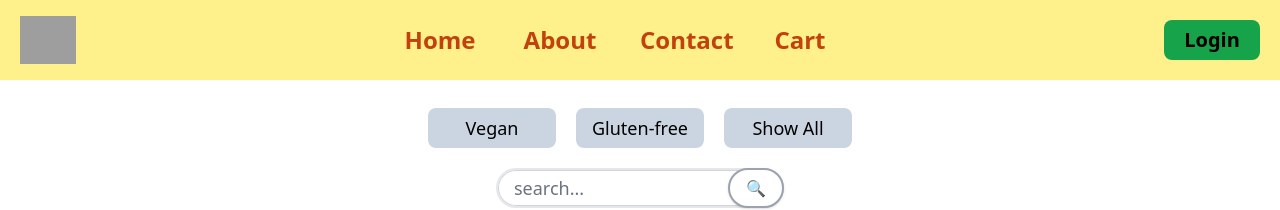
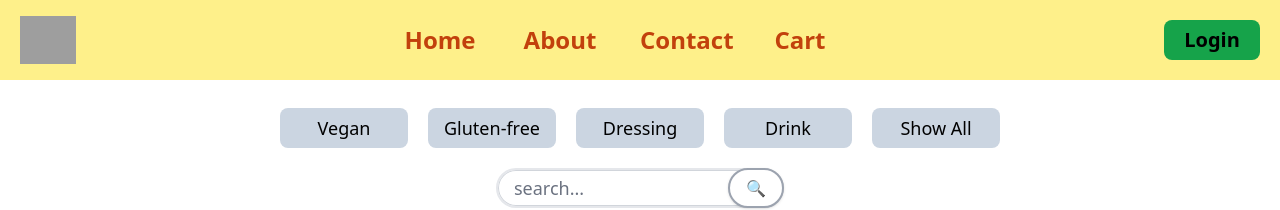
Before and after one commit to Grewal009/pizza-app-frontend, a React (Vite) app: page / in a window 1280 px wide. Shown: the top 210 px of the page. Built offline with nearby package versions, Linux system fonts and the light colour scheme; grey boxes are pictures that could not be loaded.

Commit message:
dressing & drink filter buttons added

```diff
--- a/src/components/Body.jsx
+++ b/src/components/Body.jsx
@@ -51,7 +51,7 @@ const Body = () => {
           className="w-32 h-10 bg-slate-300 rounded-lg text-lg cursor-pointer font-medium  hover:font-bold"
           onClick={() => {
             const filteredItems = pizzaItems.filter(
-              (i) => i.vegetarian == true
+              (i) => i.isvegetarian == true
             );
             setFilteredPizza(filteredItems);
           }}
@@ -62,13 +62,35 @@ const Body = () => {
           className="w-32 h-10 bg-slate-300 rounded-lg text-lg cursor-pointer font-medium hover:font-bold"
           onClick={() => {
             const filteredItems = pizzaItems.filter(
-              (i) => i.glutenFree == true
+              (i) => i.isglutenFree == true
             );
             setFilteredPizza(filteredItems);
           }}
         >
           Gluten-free
         </button>
+
+        <button
+          className="w-32 h-10 bg-slate-300 rounded-lg text-lg cursor-pointer font-medium hover:font-bold"
+          onClick={() => {
+            const filteredItems = pizzaItems.filter(
+              (i) => i.isdressing == true
+            );
+            setFilteredPizza(filteredItems);
+          }}
+        >
+          Dressing
+        </button>
+        <button
+          className="w-32 h-10 bg-slate-300 rounded-lg text-lg cursor-pointer font-medium hover:font-bold"
+          onClick={() => {
+            const filteredItems = pizzaItems.filter((i) => i.isdrink == true);
+            setFilteredPizza(filteredItems);
+          }}
+        >
+          Drink
+        </button>
+
         <button
           className="w-32 h-10 bg-slate-300 rounded-lg text-lg cursor-pointer font-medium hover:font-bold"
           onClick={() => {
--- a/src/utils/usePizzaMenu.jsx
+++ b/src/utils/usePizzaMenu.jsx
@@ -1,3 +1,4 @@
+/* eslint-disable react-hooks/exhaustive-deps */
 import { useEffect, useState } from "react";
 import { items } from "./constants";
 
```
